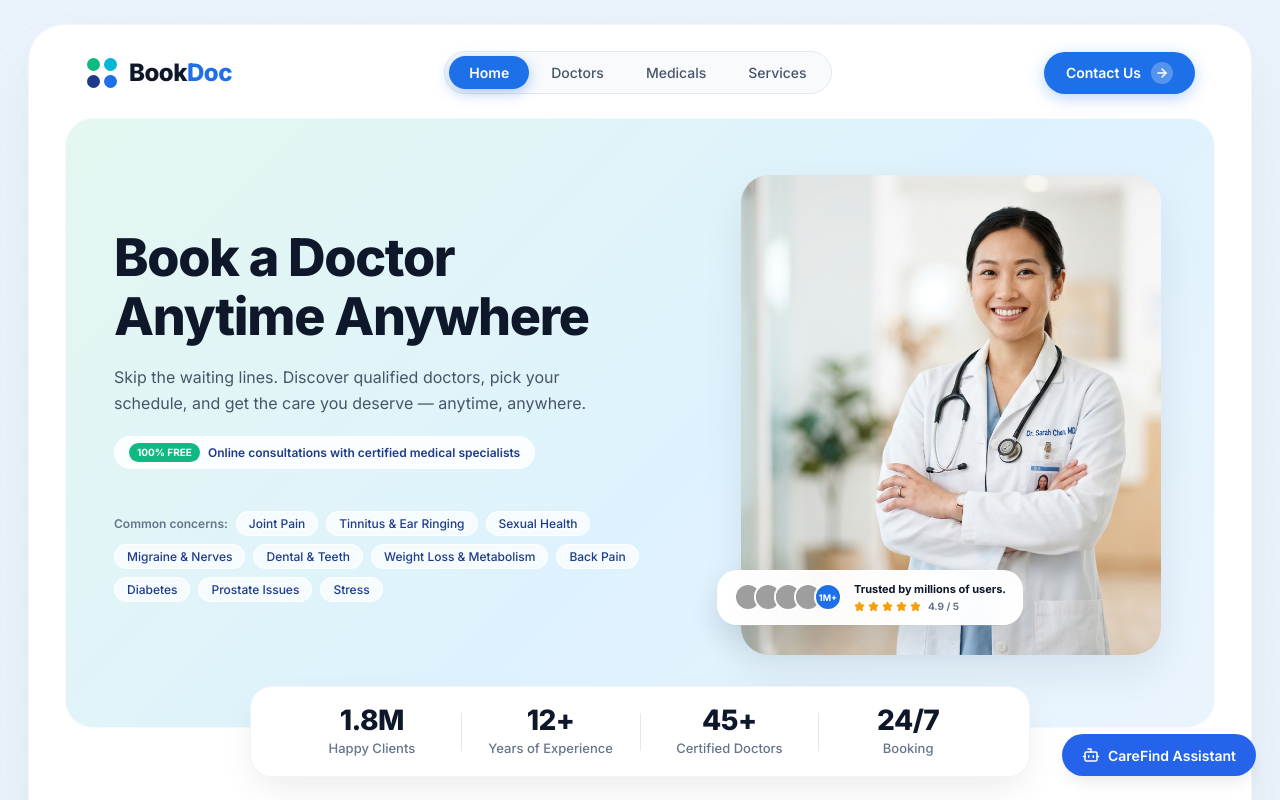
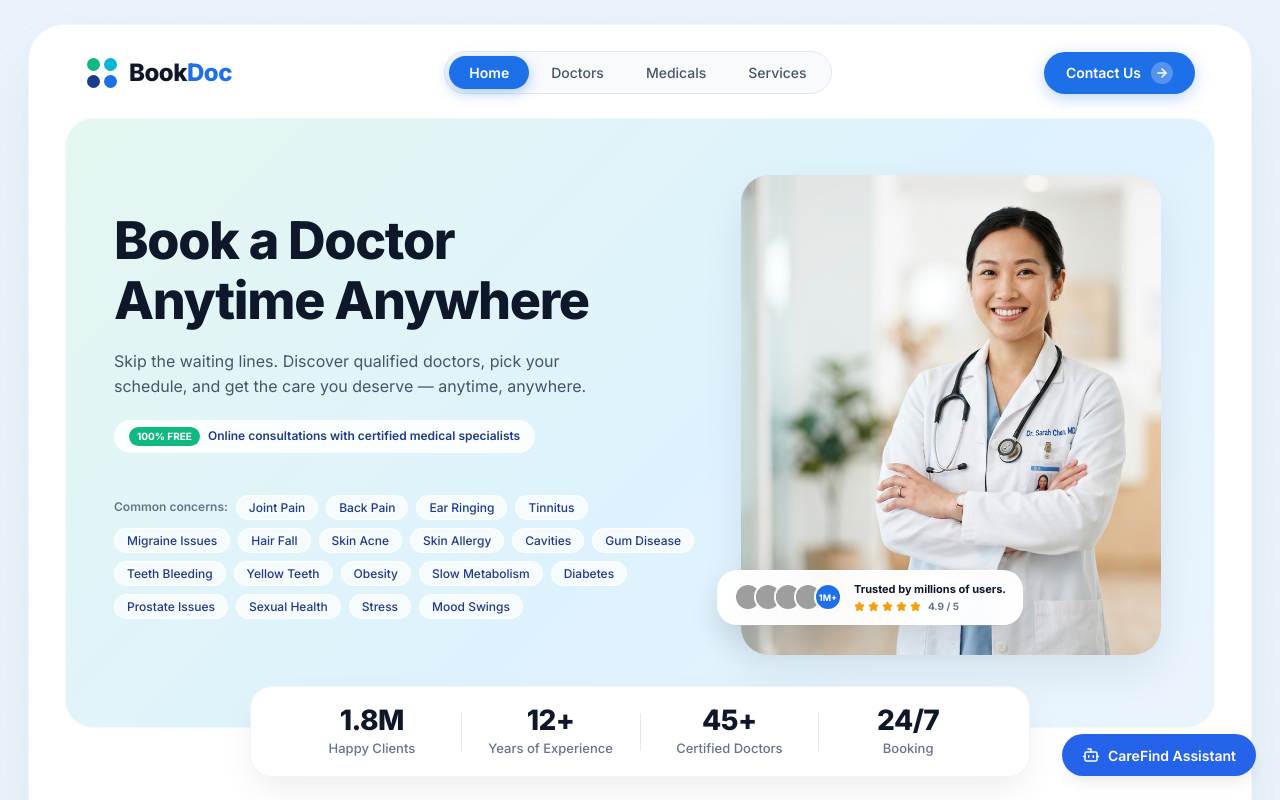
Before and after one commit to ssppjj26-maker/doctorplus, a React (Vite) app: page / in a window 1280 px wide. Shown: the top 800 px of the page. Built offline with nearby package versions, Linux system fonts and the light colour scheme; grey boxes are pictures that could not be loaded.

Commit message:
Update common concerns: add specific health issues and remove umbrella categories

```diff
--- a/src/components/Hero.jsx
+++ b/src/components/Hero.jsx
@@ -4,15 +4,24 @@ import { ArrowRight, Star, Sparkles, CheckCircle2, ShieldCheck, Clock } from 'lu
 export function Hero({ onSelectCategory, onExploreConcerns, onStartBooking }) {
   const quickProblems = [
     { label: 'Joint Pain', categoryId: 'bone-joint' },
-    { label: 'Tinnitus & Ear Ringing', categoryId: 'tinnitus-ear' },
-    { label: 'Sexual Health', categoryId: 'sexual-health' },
-    { label: 'Migraine & Nerves', categoryId: 'brain-nerve' },
-    { label: 'Dental & Teeth', categoryId: 'dental' },
-    { label: 'Weight Loss & Metabolism', categoryId: 'weight-management' },
     { label: 'Back Pain', categoryId: 'bone-joint' },
+    { label: 'Ear Ringing', categoryId: 'tinnitus-ear' },
+    { label: 'Tinnitus', categoryId: 'tinnitus-ear' },
+    { label: 'Migraine Issues', categoryId: 'brain-nerve' },
+    { label: 'Hair Fall', categoryId: 'skin-hair' },
+    { label: 'Skin Acne', categoryId: 'skin-hair' },
+    { label: 'Skin Allergy', categoryId: 'skin-hair' },
+    { label: 'Cavities', categoryId: 'dental' },
+    { label: 'Gum Disease', categoryId: 'dental' },
+    { label: 'Teeth Bleeding', categoryId: 'dental' },
+    { label: 'Yellow Teeth', categoryId: 'dental' },
+    { label: 'Obesity', categoryId: 'weight-management' },
+    { label: 'Slow Metabolism', categoryId: 'weight-management' },
     { label: 'Diabetes', categoryId: 'diabetes' },
     { label: 'Prostate Issues', categoryId: 'prostate' },
-    { label: 'Stress', categoryId: 'mental-health' }
+    { label: 'Sexual Health', categoryId: 'sexual-health' },
+    { label: 'Stress', categoryId: 'mental-health' },
+    { label: 'Mood Swings', categoryId: 'mental-health' }
   ];
 
   return (
```
